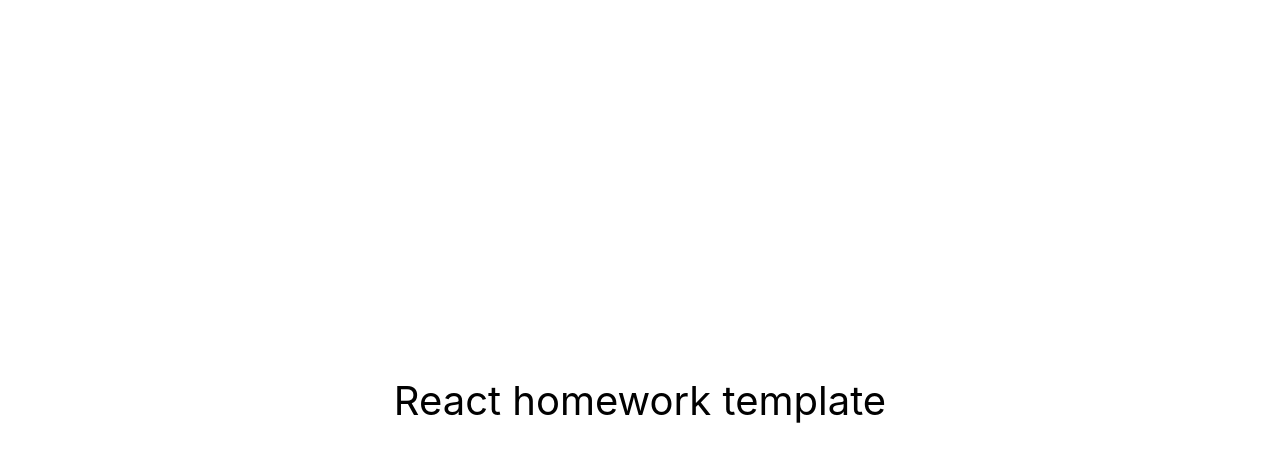
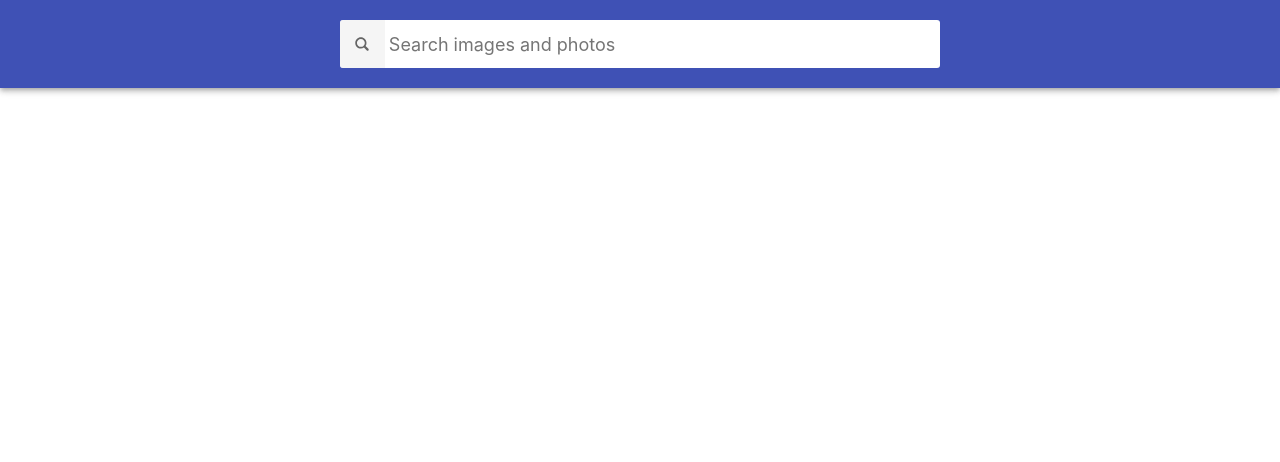
Before and after one commit to Vova-KE/goit-react-hw-03-image-finder_91, a React (Create React App) app: page / in a window 1280 px wide. Shown: the top 462 px of the page. Built offline with nearby package versions, Linux system fonts and the light colour scheme.

Commit message:
add components
add components

```diff
--- a/src/components/App.jsx
+++ b/src/components/App.jsx
@@ -1,16 +1,9 @@
+import SearchBar from './Searchbar';
+
 export const App = () => {
   return (
-    <div
-      style={{
-        height: '100vh',
-        display: 'flex',
-        justifyContent: 'center',
-        alignItems: 'center',
-        fontSize: 40,
-        color: '#010101'
-      }}
-    >
-      React homework template
+    <div>
+      <SearchBar />
     </div>
   );
 };
--- /dev/null
+++ b/src/components/ImageGallery/style.module.css
@@ -0,0 +1,12 @@
+.ImageGallery {
+  display: grid;
+  max-width: calc(100vw - 48px);
+  grid-template-columns: repeat(auto-fill, minmax(320px, 1fr));
+  grid-gap: 16px;
+  margin-top: 0;
+  margin-bottom: 0;
+  padding: 0;
+  list-style: none;
+  margin-left: auto;
+  margin-right: auto;
+}
--- /dev/null
+++ b/src/components/ImageGalleryItem/style.module.css
@@ -0,0 +1,17 @@
+.ImageGalleryItem {
+  border-radius: 2px;
+  box-shadow: 0px 1px 3px 0px rgba(0, 0, 0, 0.2),
+    0px 1px 1px 0px rgba(0, 0, 0, 0.14), 0px 2px 1px -1px rgba(0, 0, 0, 0.12);
+}
+
+.ImageGalleryItem-image {
+  width: 100%;
+  height: 260px;
+  object-fit: cover;
+  transition: transform 250ms cubic-bezier(0.4, 0, 0.2, 1);
+}
+
+.ImageGalleryItem-image:hover {
+  transform: scale(1.03);
+  cursor: zoom-in;
+}
--- /dev/null
+++ b/src/components/Modal/style.module.css
@@ -0,0 +1,17 @@
+.Overlay {
+  position: fixed;
+  top: 0;
+  left: 0;
+  width: 100vw;
+  height: 100vh;
+  display: flex;
+  justify-content: center;
+  align-items: center;
+  background-color: rgba(0, 0, 0, 0.8);
+  z-index: 1200;
+}
+
+.Modal {
+  max-width: calc(100vw - 48px);
+  max-height: calc(100vh - 24px);
+}
--- a/src/components/Searchbar/index.jsx
+++ b/src/components/Searchbar/index.jsx
@@ -0,0 +1,26 @@
+import React, { Component } from 'react';
+import style from './style.module.css';
+
+class SearchBar extends Component {
+  render() {
+    return (
+      <header className={style.SearchBar}>
+        <form className={style.SearchForm}>
+          <button type="submit" className={style.SearchFormButton}>
+            <span className={style.SearchFormButtonLabel}>Search</span>
+          </button>
+
+          <input
+            className={style.SearchFormInput}
+            type="text"
+            autoComplete="off"
+            autoFocus
+            placeholder="Search images and photos"
+          />
+        </form>
+      </header>
+    );
+  }
+}
+
+export default SearchBar;
--- /dev/null
+++ b/src/components/Searchbar/style.module.css
@@ -0,0 +1,76 @@
+.SearchBar {
+  top: 0;
+  left: 0;
+  position: sticky;
+  z-index: 1100;
+  display: flex;
+  justify-content: center;
+  align-items: center;
+  min-height: 64px;
+  padding-right: 24px;
+  padding-left: 24px;
+  padding-top: 12px;
+  padding-bottom: 12px;
+  color: #fff;
+  background-color: #3f51b5;
+  box-shadow: 0px 2px 4px -1px rgba(0, 0, 0, 0.2),
+    0px 4px 5px 0px rgba(0, 0, 0, 0.14), 0px 1px 10px 0px rgba(0, 0, 0, 0.12);
+}
+
+.SearchForm {
+  display: flex;
+  align-items: center;
+  width: 100%;
+  max-width: 600px;
+  background-color: #fff;
+  border-radius: 3px;
+  overflow: hidden;
+}
+
+.SearchFormButton {
+  display: inline-block;
+  width: 48px;
+  height: 48px;
+  border: 0;
+  /* background-image: url('https://image.flaticon.com/icons/svg/149/149852.svg'); */
+  background-image: url('../icons/3844432-magnifier-search-zoom_110300.svg');
+  background-size: 40%;
+  background-repeat: no-repeat;
+  background-position: center;
+  opacity: 0.6;
+  transition: opacity 250ms cubic-bezier(0.4, 0, 0.2, 1);
+  cursor: pointer;
+  outline: none;
+}
+
+.SearchFormButton:hover {
+  opacity: 1;
+}
+
+.SearchFormButtonLabel {
+  position: absolute;
+  width: 1px;
+  height: 1px;
+  padding: 0;
+  overflow: hidden;
+  clip: rect(0, 0, 0, 0);
+  white-space: nowrap;
+  clip-path: inset(50%);
+  border: 0;
+}
+
+.SearchFormInput {
+  display: inline-block;
+  width: 100%;
+  font: inherit;
+  font-size: 20px;
+  border: none;
+  outline: none;
+  padding-left: 4px;
+  padding-right: 4px;
+}
+
+.SearchFormInput::placeholder {
+  font: inherit;
+  font-size: 18px;
+}
```
Also changed, not shown: src/components/ImageGallery/index.jsx (+8 -0 lines), src/components/ImageGalleryItem/index.jsx (+12 -0 lines), src/components/Modal/index.jsx (+14 -0 lines), src/components/styles.css (+10 -10 lines), src/components/Button/style.module.css (added), src/components/Loader/style.module.css (added), src/components/icons/3844432-magnifier-search-zoom_110300.svg (added).
